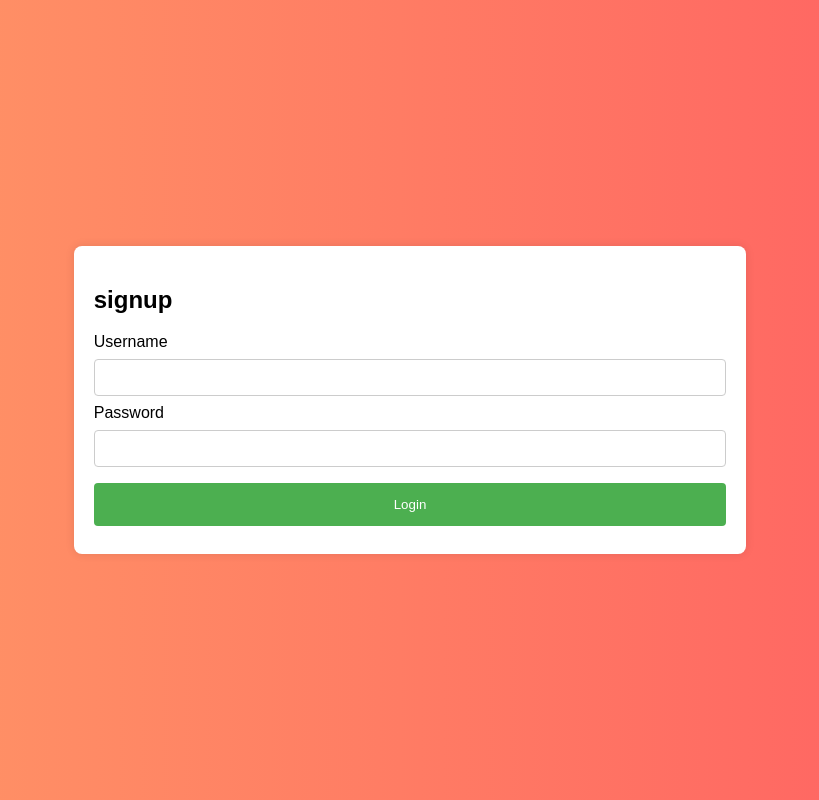
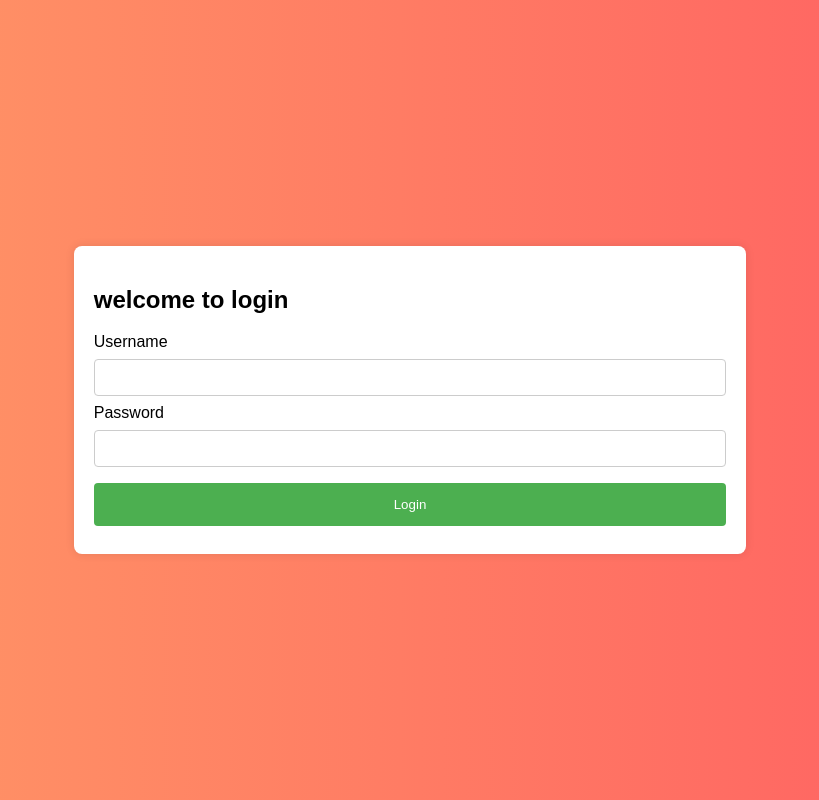
Before and after one commit to srilu4797/gitrepo, a plain HTML site: page index.html in a window 1280 px wide. Shown: the whole page, without its empty margins (230-1049 px from the left). Drawn offline with Linux system fonts and the light colour scheme.

Commit message:
change login name

```diff
--- a/index.html
+++ b/index.html
@@ -46,7 +46,7 @@
 </head>
 <body>
     <form action="/login" method="POST">
-        <h2>signup</h2>
+        <h2>welcome to login</h2>
         <label for="username">Username</label>
         <input type="text" id="username" name="username" required>
         <label for="password">Password</label>
```
